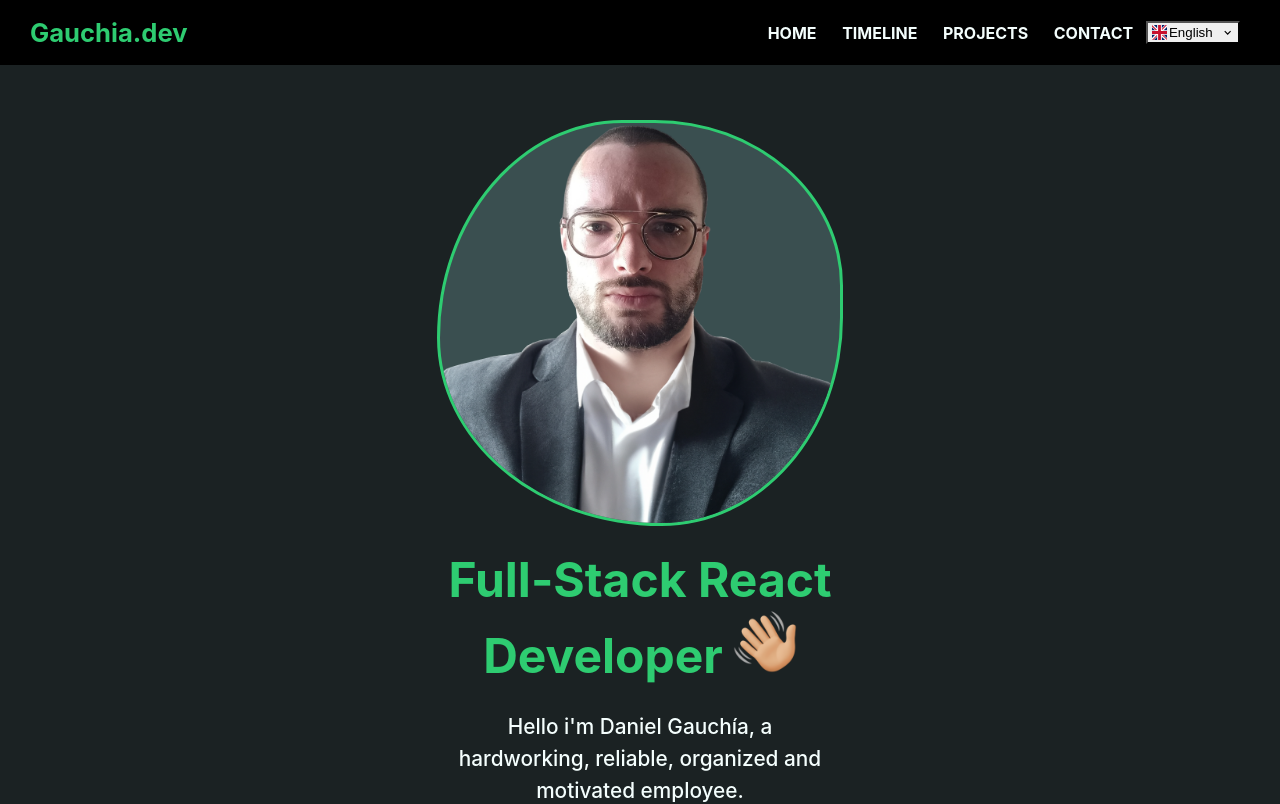
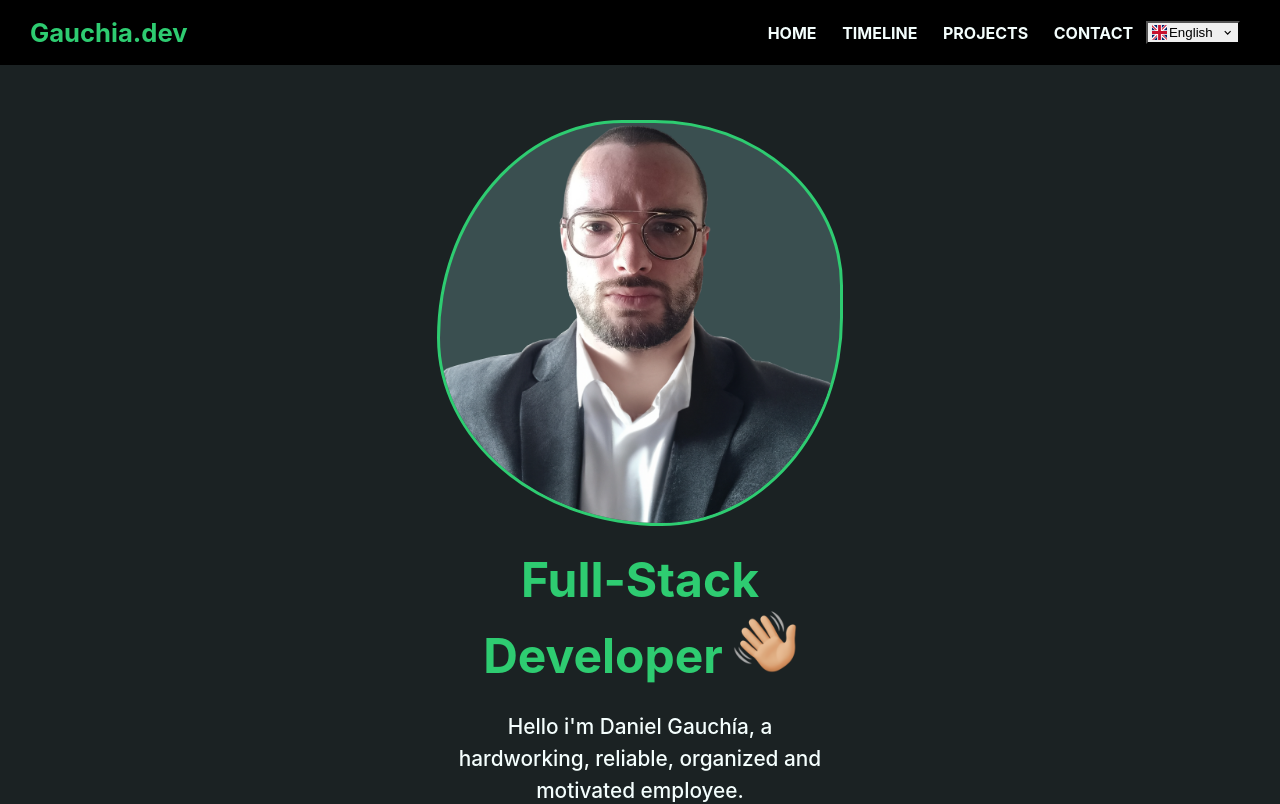
Before and after one commit to danielgauchia/danielgauchia.github.io, a React (Create React App) app: page /portfolio in a window 1280 px wide. Shown: the top 804 px of the page. Built offline with nearby package versions, Linux system fonts and the light colour scheme.

Commit message:
few changes

```diff
--- a/src/components/About.js
+++ b/src/components/About.js
@@ -10,9 +10,9 @@ function About() {
 
 	const renderSubtitle = () => {
 		if (language === "English") {
-			return <>Full-Stack React Developer</>;
+			return <>Full-Stack Developer</>;
 		} else if (language === "Español") {
-			return <>Desarrollador Full-Stack en React</>;
+			return <>Desarrollador Full-Stack</>;
 		}
 		return null;
 	};
```
